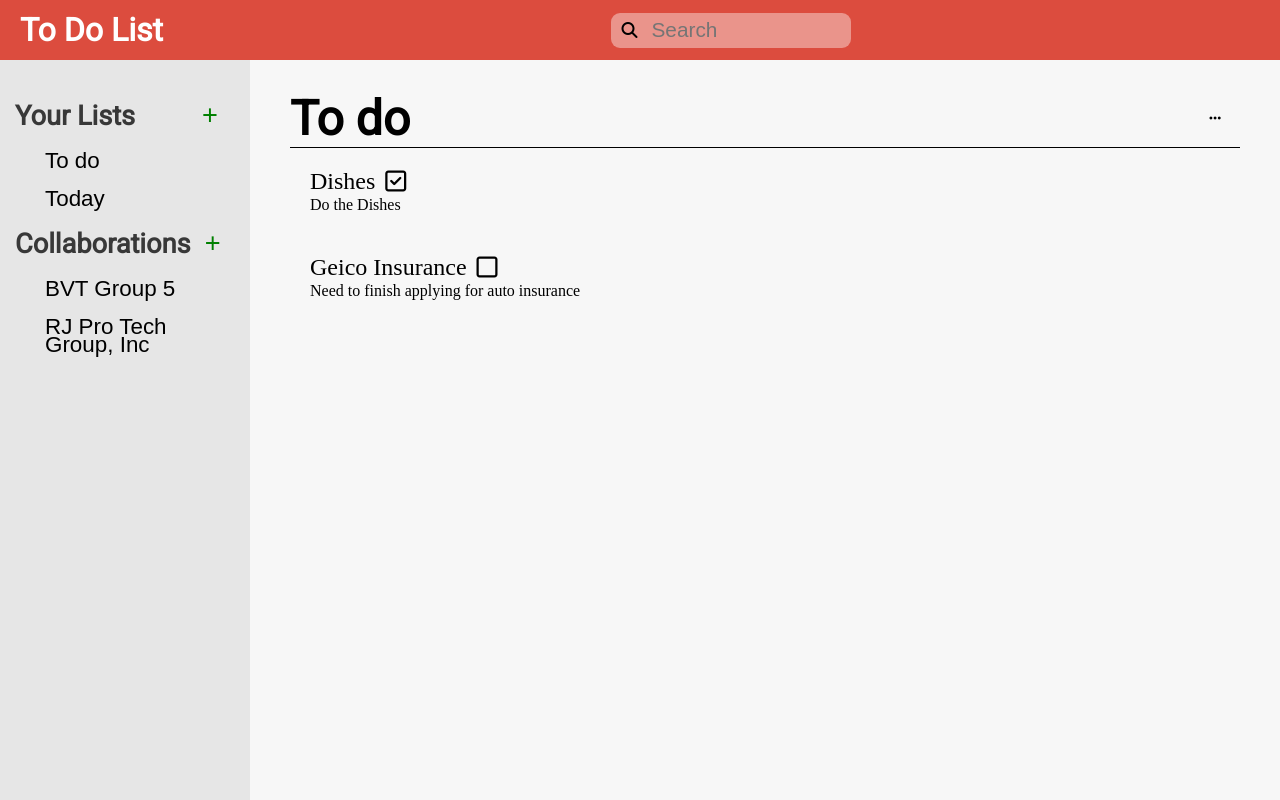
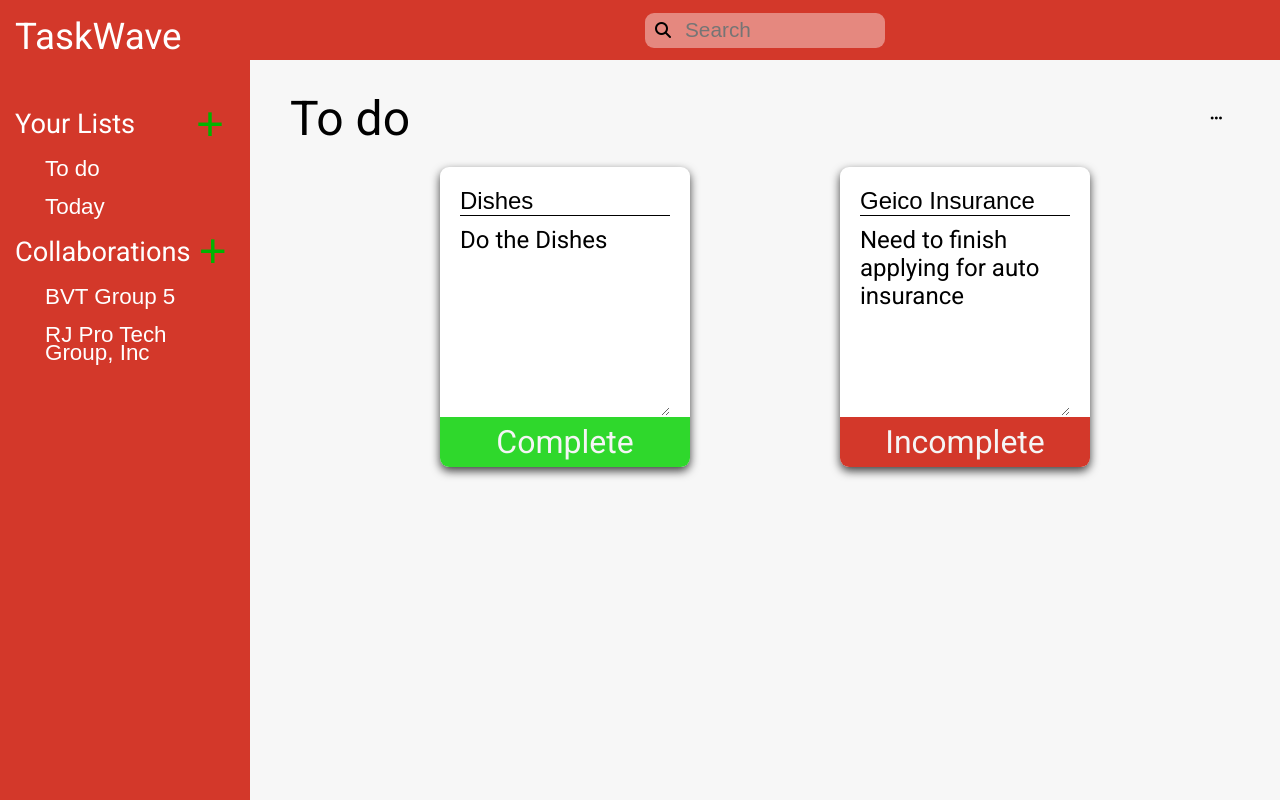
Before and after one commit to BenjaminMaring/to-do-list-react, a React (Vite) app: page / in a window 1280 px wide. Built offline with nearby package versions, Linux system fonts and the light colour scheme.

Commit message:
added ability to update the name of lists and tasks, refactored code as well so it was simpler

```diff
--- a/package.json
+++ b/package.json
@@ -10,6 +10,7 @@
     "preview": "vite preview"
   },
   "dependencies": {
+    "nanoid": "^5.0.4",
     "react": "^18.2.0",
     "react-dom": "^18.2.0"
   },
--- a/src/App.css
+++ b/src/App.css
@@ -1,22 +1,29 @@
+:root {
+  --bg-orange: #d3382a;
+  --green: #2FD82C;
+  --text-dark: #383838;
+  --font: 'Roboto', sans-serif;
+}
+
+.app-outer-wrapper {
+  display: flex;
+}
+
 .app--body-wrapper {
   height: calc(100vh - 60px);
   display: flex;
+  flex-direction: column;
 }
 
+/* css for the header class */
 .header--wrapper {
-  width: 100%;
+  width: calc(100vw - 250px);
   height: 60px;
-  background-color: #DC4C3E;
+  background-color: var(--bg-orange);
   display: flex;
-  justify-content: space-between;
+  justify-content: center;
   align-items: center;
-}
 
-.header--wrapper > h2{
-  color: white;
-  font-family: 'Roboto', sans-serif;
-  font-size: 2rem;
-  padding: 0px 20px;
 }
 
 .header--search {
@@ -58,34 +65,43 @@ div.header--search-answers {
 /* CSS FOR SIDEBAR COMPONENT */
 
 .sidebar--outer-wrapper {
-  max-width: 250px;
-  height: 100%;
-  background-color: #E6E6E6;
+  width: 250px;
+  height: 100vh;
+  background-color: var(--bg-orange);
 }
 
 .sidebar--inner-wrapper {
-  padding: 30px 15px 0 15px;
+  padding: 15px 15px 0 15px;
   color: var(--text);
-  font-family: 'Roboto', sans-serif;
+  font-family: var(--font);
 }
 
-.sidebar--title-wrapper {
+.sidebar-app-title {
+  color: white;
+  font-size: 2.3rem;
+  margin-bottom: 40px;
+}
+
+.sidebar--list-title-wrapper {
   display: flex;
   justify-content: space-between;
 }
 
-.sidebar--title-wrapper > h3 {
+.sidebar--list-title-wrapper > h3 {
   font-size: 1.7rem;
   padding: 10px 0;
+  color: white;
+  font-family: var(--font);
+  font-weight: normal;
 }
 
-.sidebar--title-wrapper > button {
+.sidebar--list-title-wrapper > button {
   border: none;
   width: 50px;
   height: 50px;
   background: transparent;
-  color: green;
-  font-size: 1.7rem;
+  color: rgb(0, 179, 0);
+  font-size: 3rem;
   display: flex;
   align-items: center;
   justify-content: center;
@@ -99,6 +115,7 @@ div.header--search-answers {
 .sidebar--list-wrapper {
   display: flex;
   flex-direction: column;
+
 }
 
 .sidebar--list-wrapper > button {
@@ -109,16 +126,16 @@ div.header--search-answers {
   background-color: transparent;
   border: none;
   text-align: left;
+  color: rgb(255, 255, 255);
 }
 
 .sidebar--list-wrapper > button:hover {
-  text-decoration: underline #DC4C3E;
+  text-decoration: underline var(--text-dark);
 }
 
 /* CSS FOR THE LIST COMPONENT */
 
 .list--wrapper {
-  width: 100%;
   padding: 30px 40px;
   display: flex;
   flex-direction: column;
@@ -127,12 +144,18 @@ div.header--search-answers {
   display: flex;
   justify-content: space-between;
   align-items: center;
-  border-bottom: 1px solid black;
+  margin-bottom: 20px;
 }
 
-.list--title > h1 {
-  font-family: 'Roboto', sans-serif;
+.list--title > input {
+  font-family: var(--font);
   font-size: 3rem;
+  background-color: transparent;
+  border: none;
+  width: 100%;
+}
+.list--title > input:focus {
+  outline: 0;
 }
 
 .list--title > button {
@@ -157,21 +180,66 @@ div.header--search-answers {
 }
 
 .list--task-wrapper {
+  width: 250px;
+  height: 300px;
+  border-radius: 9px;
+  background-color: #ffffff;
+  position: relative;
+  box-shadow: 0px 4px 10px 0px rgba(0,0,0,0.75);
+}
+
+.list--task-title-wrapper {
   padding: 20px;
 }
 
-.list--task-title-wrapper {
-  display: flex;
+.list-task-title {
+  font-size: 1.5rem;
+  font-weight: normal;
+  border: none;
+  background-color: transparent;
+  border-bottom: solid 1px black;
+  width: 100%;
 }
 
-.list--task-title-wrapper > h6 {
-  font-size: 1.5rem;
-  font-weight: normal;
+.list-task-title:focus {
+  outline: none;
 }
 
-.list--task-title-wrapper > button {
+.list--task-desc {
+  font-family: var(--font);
+  font-size: 1.5rem;
+  width: 100%;
+  height: 190px;
   border: none;
-  font-size: 1.5rem;
-  margin-left: 10px;
-  background-color: transparent;
+  margin-top: 10px;
 }
+
+.list--card-wrapper {
+  display: flex;
+  justify-content: space-evenly;
+  flex-wrap: wrap;
+}
+
+.list--end {
+  width: 100%;
+  height: 50px;
+  position: absolute;
+  bottom: 0px;
+  border-bottom-left-radius: 9px;
+  border-bottom-right-radius: 9px;
+  color: whitesmoke;
+  font-family: var(--font);
+  font-size: 2rem;
+  display: flex;
+  justify-content: center;
+  align-items: center;
+  border: none;
+}
+
+.list--completed {
+  background-color: var(--green);
+}
+
+.list--incomplete {
+  background-color: var(--bg-orange);
+}
--- a/src/App.jsx
+++ b/src/App.jsx
@@ -2,63 +2,88 @@ import React from 'react'
 import Header from './Components/Header'
 import Sidebar from './Components/Sidebar'
 import List from './Components/List'
+import data from './data'
 import './App.css'
-import data from './data'
 
 function App() {
   const [listData, setListData] = React.useState([]);
   const [listIndex, setListIndex] = React.useState(0)
 
-  //sets the userData to our data initially, just on initial app load
   React.useEffect(() => {
     setListData(data.lists);
   }, [])
 
   //takes in an ID of a list, and finds its index
   function getIndex(id) {
-    return listData.findIndex(list => {
-      return list.id === id
-    })
+    return listData.findIndex(list => list.id === id)
   }
 
+  //changes the state of listIndex to a new index based off the id of the event target
   function changeList(event) {
     let i = getIndex(event.target.id);
     setListIndex(i);
   }
 
+  //adds a new list and assigns the respective type of list
+  function addList(type) {
+    const id = Math.floor(Math.random() * 1000) + "";
+    setListData(prevData => {
+      return [...prevData,
+              {id: id,
+               name: "New List",
+               listType: type === "personal" ? "personal" : "collaboration",
+               data: []
+              }
+             ]
+    })
+  }
+
+  //is used when changing the title of a list
+  //It maps through the list data array, updating the list with the new name
+  function updateListName(value, listId) {
+    setListData(prevData => prevData.map(list => list.id === listId ? {...list, name: value} : list))
+  }
+
   //is used to toggle the completed status of each task.
   function toggleCompleted(id, taskId) {
     //gets the index of the list, then maps through its data replacing it with the updated version
-    const index = getIndex(id);
-    const newData = listData[index].data.map(task => {
+    const newData = listData[getIndex(id)].data.map(task => {
       return (task.taskId === taskId ? {...task, isCompleted: !task.isCompleted} : task)
     })
     //updates the listData to have the correct data for that task by mapping through the array
-    setListData(prevData => {
-      return (prevData.map(list => {
-        return (list.id === id ? {...list, data: newData} : list)
-      }))
-    })
+    setListData(prevData => prevData.map(list => list.id === id ? {...list, data: newData} : list))
   }
 
+  function updateTaskName(value, taskId) {
+    //get new task data array, and the id of the list
+    const newData = listData[listIndex].data.map(task => task.taskId === taskId ? {...task, taskName: value} : task);
+    const listId = listData[listIndex].id;
+    setListData(prev => prev.map(list => list.id === listId ? {...list, data: newData} : list))
+  }
 
+  function updateTaskDesc() {
 
-
+  }
 
   return (
-    <>
+    <div className="app-outer-wrapper">
+      <Sidebar lists={listData} changeList={changeList} addList={addList}/>
+        <div className="app--body-wrapper">
           <Header />
-      <div className="app--body-wrapper">
-        <Sidebar lists={listData} changeList={changeList}/>
             {
               listData.length > 0
-          ? <List list={listData[listIndex]} toggleCompleted={toggleCompleted}/>
+              ? <List list={listData[listIndex]}
+                  toggleCompleted={toggleCompleted}
+                  updateListName={updateListName}
+                  updateTaskName={updateTaskName}
+                  updateTaskDesc={updateTaskDesc}/>
+
               : <div>
               Please create a new note
               </div>
             }
         </div>
-    </>
+    </div>
   )
 }
 
--- a/src/Components/Header.jsx
+++ b/src/Components/Header.jsx
@@ -5,7 +5,6 @@ export default function Header(props) {
 
     return (
         <div className="header--wrapper">
-            <h2>To Do List</h2>
             <div className="header--search-position">
                 <div className="header--search-wrapper">
                     <input className="header--search" type="text" name="search" placeholder='Search' onChange={props.filter}/>
@@ -19,7 +18,6 @@ export default function Header(props) {
                     test <br></br>
                 </div>
             </div>
-            <div></div>
         </div>
     )
 }
--- a/src/Components/List.jsx
+++ b/src/Components/List.jsx
@@ -7,13 +7,19 @@ export default function List(props) {
             return (
                 <div className="list--task-wrapper" key={task.taskId}>
                     <div className="list--task-title-wrapper">
-                        <h6>{task.taskName}</h6>
-                        <button onClick={() => props.toggleCompleted(props.list.id, task.taskId)} >{task.isCompleted
-                            ? <i className="fa-regular fa-square-check"></i>
-                            : <i className="fa-regular fa-square"></i>
-                        }</button>
+                        <input
+                            className="list-task-title"
+
+                            value={task.taskName}
+                            onChange={(event) => {props.updateTaskName(event.target.value, task.taskId)}}></input>
+                        <textarea
+                            className="list--task-desc"
+                            value={task.desc ? task.desc : "Please Enter A Description"}
+                            onChange={props.updateTaskDesc}></textarea>
                     </div>
-                    <p>{task.desc}</p>
+                    {task.isCompleted
+                    ? <button className="list--end list--completed" onClick={() => props.toggleCompleted(props.list.id, task.taskId)}>Complete</button>
+                    : <button className="list--end list--incomplete" onClick={() => props.toggleCompleted(props.list.id, task.taskId)}>Incomplete</button> }
                 </div>
             )
         })
@@ -21,10 +27,12 @@ export default function List(props) {
     return (
         <div className="list--wrapper">
             <div className="list--title">
-                <h1>{props.list.name}</h1>
+                <input type="text" placeholder="Please enter a name" value={props.list.name} onChange={(event) => props.updateListName(event.target.value, props.list.id)}></input>
                 <button><i className="fa-solid fa-ellipsis"></i></button>
             </div>
+            <div className="list--card-wrapper">
             {tasksElem}
+            </div>
         </div>
     )
 }
--- a/src/Components/Sidebar.jsx
+++ b/src/Components/Sidebar.jsx
@@ -2,17 +2,17 @@ import React from "react";
 import '../app.css'
 
 export default function Sidebar(props) {
-
-          const personal = props.lists.filter(list => list.listType === "personal")
+    //filter the lists into two arrays depending on their list type
+    const personal = props.lists.filter(list => list.listType === "personal")
     const collaberations = props.lists.filter(list => list.listType === "collaboration")
 
+    //create the elemens for each list to be rendered into the DOM
     const personalElems = personal.map(list => {
         return <button onClick={props.changeList}
                        id={list.id}
                        key={list.id}
-                       >{list.name}</button>
+                       >{list.name ? list.name : "List"}</button>
     })
-
     const collaberationElems = collaberations.map(list => {
         return <button onClick={props.changeList}
                        id={list.id}
@@ -23,16 +23,19 @@ export default function Sidebar(props) {
     return (
         <div className="sidebar--outer-wrapper">
             <div className="sidebar--inner-wrapper">
-                <div className="sidebar--title-wrapper">
+                <div className="sidebar-app-title">
+                TaskWave
+                </div>
+                <div className="sidebar--list-title-wrapper">
                     <h3>Your Lists</h3>
-                    <button>+</button>
-            </div>
+                    <button onClick={() => {props.addList("personal")}}>+</button>
+                </div>
                 <div className="sidebar--list-wrapper">
                     {personalElems}
                 </div>
-                <div className="sidebar--title-wrapper">
+                <div className="sidebar--list-title-wrapper">
                     <h3>Collaborations</h3>
-                    <button >+</button>
+                    <button onClick={() => {props.addList("collaboration")}}>+</button>
                 </div>
                 <div className="sidebar--list-wrapper">
                     {collaberationElems}
```
Also changed, not shown: 1 other file (tests, documents, lock files or other folders). Lines whose indentation alone changed are shown as unchanged.
